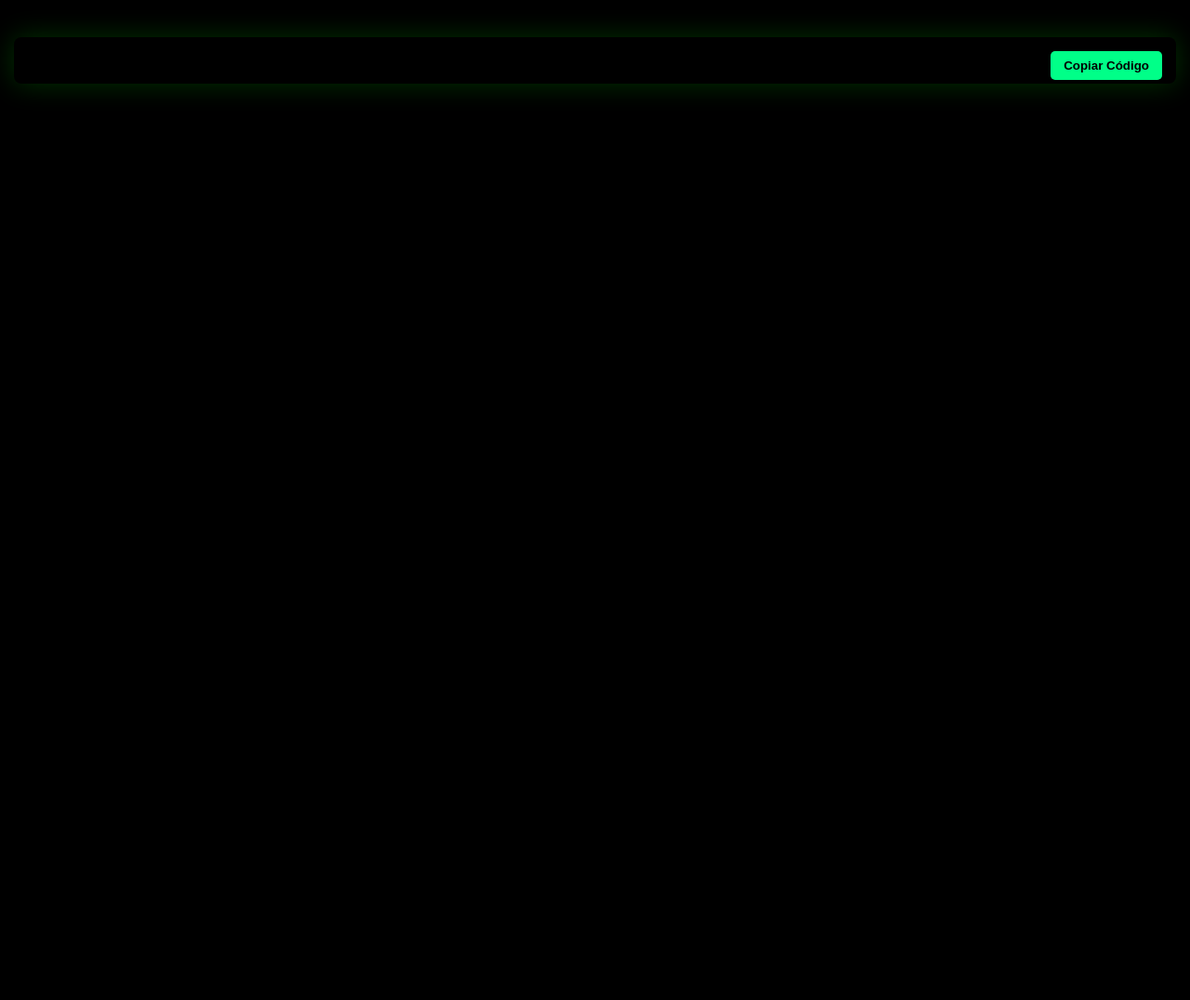
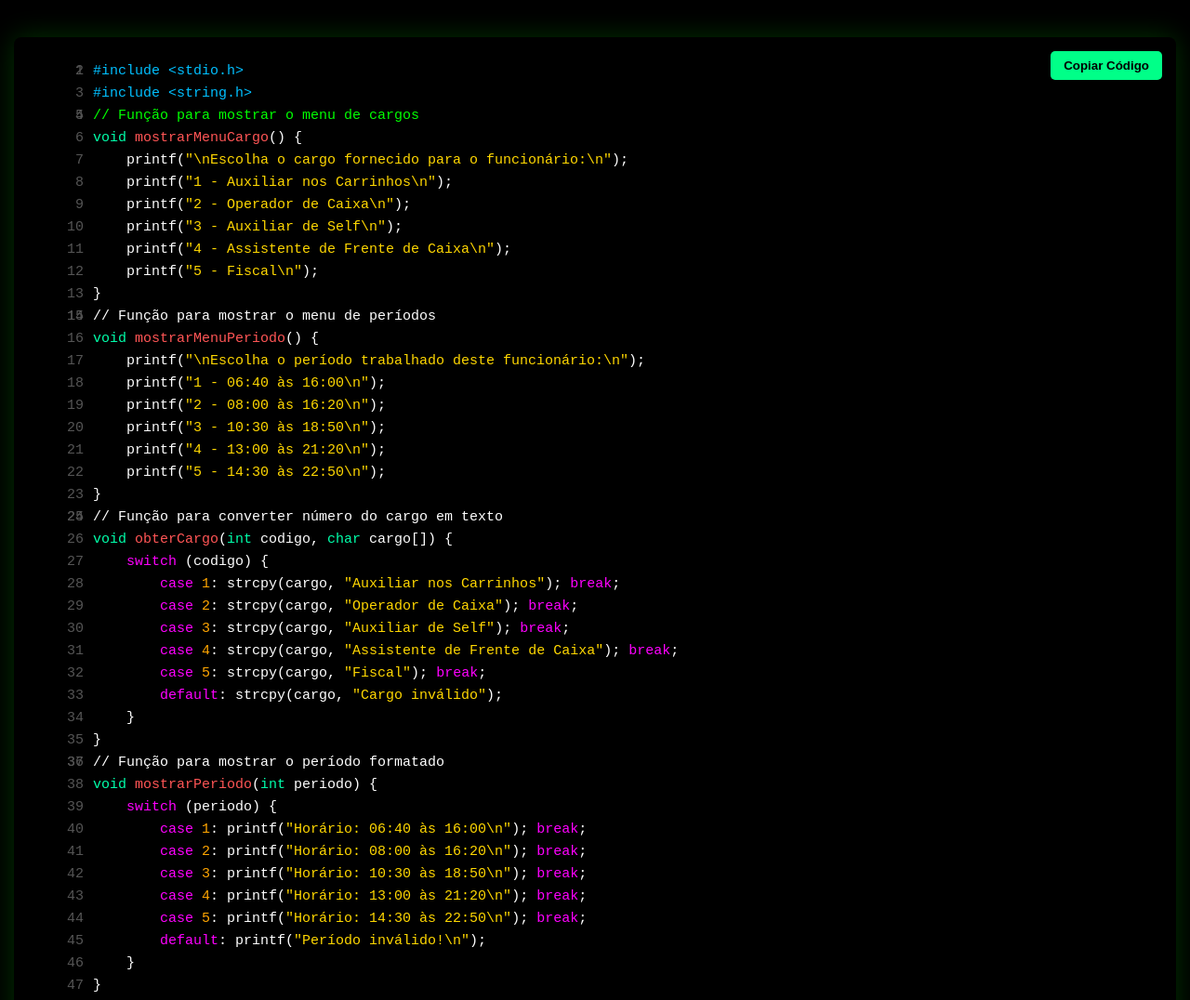
Before and after one commit to baccarinha/julianoschimiguel.c, a plain HTML site: page index.html in a window 1280 px wide. Shown: the top 1076 px of the page at 93% size. Before the commit the page ends 800 px from the top, so only its background shows below. Drawn offline with Linux system fonts and the light colour scheme.

Commit message:
Update index.html

```diff
--- a/index.html
+++ b/index.html
@@ -201,6 +201,9 @@ function copiarCodigo(){
     alert("Código copiado!");
 }
 
+elemento.innerHTML = codigoColorido;
+numerar();
+
 </script>
 
 </body>
```
